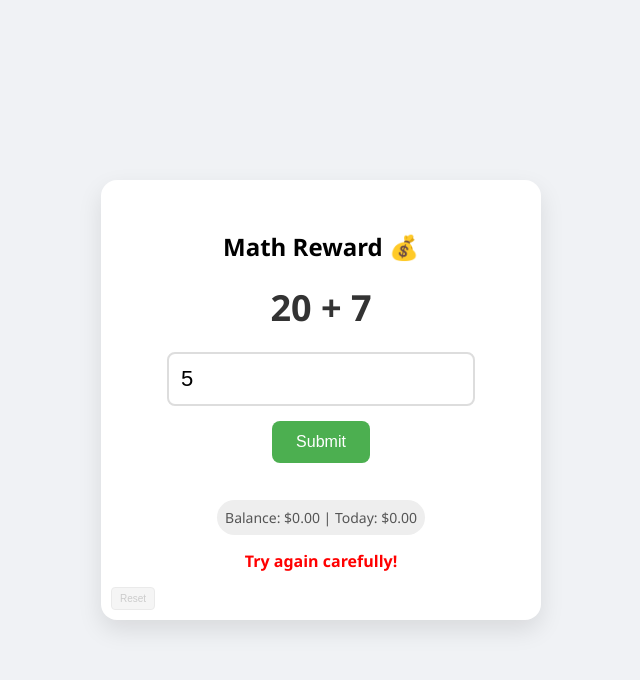
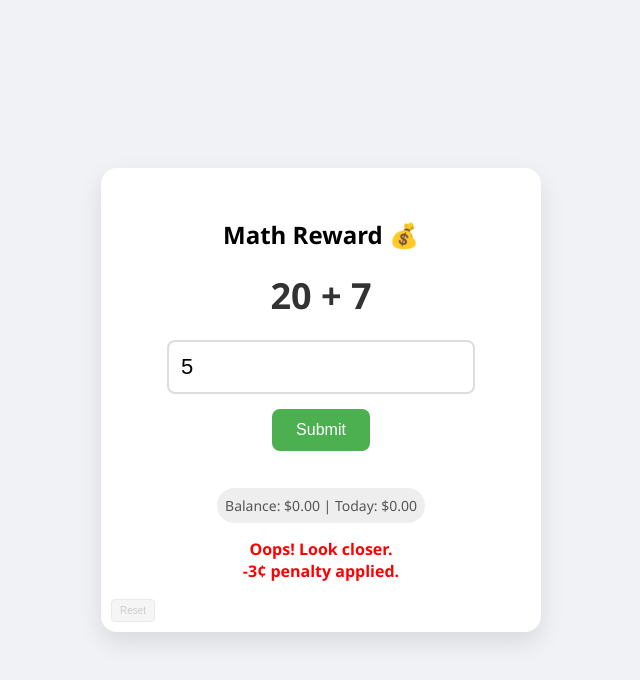
Before and after one commit to mehinazeri/Math-App, a plain HTML site: page index.html in a window 1280 px wide. Both pictures are taken after typing "5" into the empty fields and a click on the button "Submit". Shown: the whole page, without its empty margins (319-959 px from the left). Drawn offline with Linux system fonts and the light colour scheme.

Commit message:
Update index.html

```diff
--- a/index.html
+++ b/index.html
@@ -22,7 +22,7 @@
       border-radius: 16px;
       box-shadow: 0 10px 25px rgba(0,0,0,0.1);
       position: relative;
-      min-height: 350px;
+      min-height: 380px;
     }
     .question {
       font-size: 36px;
@@ -63,7 +63,8 @@
     #message {
       margin-top: 15px;
       font-weight: bold;
-      min-height: 24px;
+      min-height: 48px; /* Slightly taller to accommodate two lines of text if needed */
+      line-height: 1.4;
     }
     #score {
       color: #555;
@@ -74,7 +75,6 @@
       display: inline-block;
       margin-top: 15px;
     }
-    /* Reset Button moved to Bottom-Left of the box */
     #resetBtn {
       position: absolute;
       bottom: 10px;
@@ -139,7 +139,7 @@ updateScore();
 function updateScore() {
   document.getElementById("score").innerText =
     "Balance: $" + score.toFixed(2) + " | Today: $" + dailyEarned.toFixed(2);
-  localStorage.setItem("balance", score);
+  localStorage.setItem("balance", score.toFixed(2));
 }
 
 function getRandom(min, max) {
@@ -169,7 +169,6 @@ function newQuestion() {
 
   if (difficulty === "easy") {
     operator = Math.random() > 0.5 ? "+" : "-";
-    // Modified: Ensuring numbers are mostly double digits (10-20)
     num1 = getRandom(10, 20);
     num2 = getRandom(5, 15);
 
@@ -201,7 +200,6 @@ function newQuestion() {
     }
   }
   else {
-    // Hard Mode
     if (operator === "+" || operator === "-") {
       num1 = getRandom(40, 100);
       num2 = getRandom(20, 80);
@@ -249,19 +247,23 @@ function checkAnswer() {
     updateScore();
     setTimeout(newQuestion, 1200);
   } else {
+    document.getElementById("message").style.color = "red";
+
     if (!penaltyApplied) {
-      score -= 0.03; // 3 cents penalty
+      score -= 0.03;
       if (score < 0) score = 0;
       penaltyApplied = true;
-      alert("Oops! A 3 cent penalty was applied. Look closer!");
       updateScore();
-    }
-    document.getElementById("message").style.color = "red";
-    if (attempts >= 3) {
-      document.getElementById("message").innerText = "Let's try a different one.";
-      document.getElementById("skipBtn").style.display = "inline-block";
+      // Instead of an alert, we show it in the app text
+      document.getElementById("message").innerText = "Oops! Look closer. \n -3¢ penalty applied.";
     } else {
-      document.getElementById("message").innerText = "Try again carefully!";
+      // Message for 2nd and 3rd attempts
+      if (attempts >= 3) {
+        document.getElementById("message").innerText = "Let's try a different one.";
+        document.getElementById("skipBtn").style.display = "inline-block";
+      } else {
+        document.getElementById("message").innerText = "Try again carefully!";
+      }
     }
   }
 }
```
